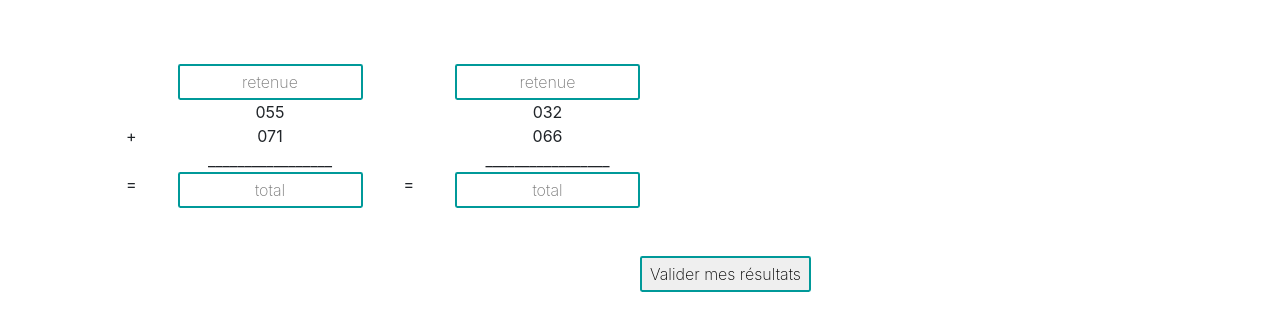
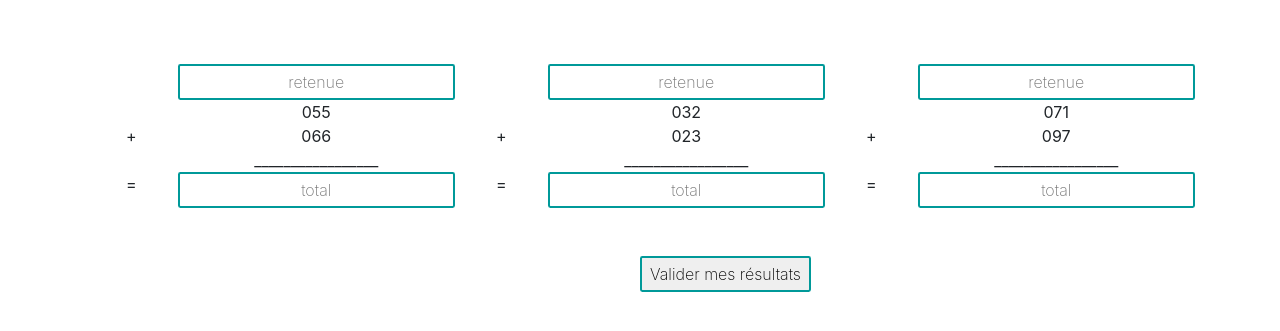
Before and after one commit to vcoquinot/jerevise, a PHP site: page /jerevise/addition_posee_deux_chiffres.php in a window 1280 px wide. Shown: the top 331 px of the page. Run offline with PHP 8.4, Linux system fonts and the light colour scheme.

Commit message:
3 operation layout

```diff
--- a/fonctions_maths.php
+++ b/fonctions_maths.php
@@ -12,54 +12,65 @@
 
     <form action="cible_addition_posee.php" method="post">
         <div class="container">
-          <div class = "col-lg-6">
+          <div class = "col-lg-12">
             <div class="row">
-              <div class="col-lg-2"></div>
-              <input class="col-lg-4" name="retenue"  type="text"  id="inputRetenue" placeholder="retenue">
+              <div class="col-lg-1"></div>
+              <input class="col-lg-3" name="retenue"  type="text"  id="inputRetenue" placeholder="retenue">
               </input>
-              <div class="col-lg-2"></div>
-              <input class="col-lg-4" name="retenue"  type="text"  id="inputRetenue" placeholder="retenue">
+              <div class="col-lg-1"></div>
+              <input class="col-lg-3" name="retenue"  type="text"  id="inputRetenue" placeholder="retenue">
+              </input>
+              <div class="col-lg-1"></div>
+              <input class="col-lg-3" name="retenue"  type="text"  id="inputRetenue" placeholder="retenue">
               </input>
             </div>
           </div>
         </div>
       <div class="container">
-        <div class = "col-lg-6">
+        <div class = "col-lg-12">
           <div class="row">
-            <div class="col-lg-2"></div>
-            <div class="col-lg-4"><?php $randCountFirstNumber = randCountNumberWithTwoFigures($a) ;?></div>
-            <div class="col-lg-2"></div>
-            <div class="col-lg-4"><?php $randCountFirstNumber= randCountNumberWithTwoFigures($a) ;?></div>
-            </div>
+            <div class="col-lg-1"></div>
+            <div class="col-lg-3"><?php $randCountFirstNumber = randCountNumberWithTwoFigures($a) ;?></div>
+            <div class="col-lg-1"></div>
+            <div class="col-lg-3"><?php $randCountFirstNumber= randCountNumberWithTwoFigures($a) ;?></div>
+            <div class="col-lg-1"></div>
+            <div class="col-lg-3"><?php $randCountFirstNumber= randCountNumberWithTwoFigures($a) ;?></div>
           </div>
         </div>
+      </div>
         <div class="container">
-        <div class = "col-lg-6">
+        <div class = "col-lg-12">
           <div class="row">
-            <div class="col-lg-2">+</div>
-            <div class="col-lg-4"><?php $randCountSecondtNumber = randCountNumberWithTwoFigures($a)  ;?></div>
-            <div class="col-lg-2"></div>
-            <div class="col-lg-4"><?php $randCountSecondNumber = randCountNumberWithTwoFigures($a)  ;?></div>
-            </div>
+            <div class="col-lg-1">+</div>
+            <div class="col-lg-3"><?php $randCountSecondtNumber = randCountNumberWithTwoFigures($a)  ;?></div>
+            <div class="col-lg-1">+</div>
+            <div class="col-lg-3"><?php $randCountSecondNumber = randCountNumberWithTwoFigures($a)  ;?></div>
+            <div class="col-lg-1">+</div>
+            <div class="col-lg-3"><?php $randCountSecondNumber = randCountNumberWithTwoFigures($a)  ;?></div>
           </div>
         </div>
+      </div>
         <div class="container">
-        <div class = "col-lg-6">
+        <div class = "col-lg-12">
           <div class="row">
-            <div class="col-lg-2"></div>
-            <div class="col-lg-4">_________________</div>
-            <div class="col-lg-2"></div>
-            <div class="col-lg-4">_________________</div>
-            </div>
+            <div class="col-lg-1"></div>
+            <div class="col-lg-3">_________________</div>
+            <div class="col-lg-1"></div>
+            <div class="col-lg-3">_________________</div>
+            <div class="col-lg-1"></div>
+            <div class="col-lg-3">_________________</div>
           </div>
         </div>
+        </div>
         <div class="container">
-        <div class = "col-lg-6">
+        <div class = "col-lg-12">
           <div class="row">
-            <div class="col-lg-2">=</div>
-            <input class="col-lg-4" name="sommeUne"  type="text"  id="inputSomme" placeholder="total"></input>
-            <div class="col-lg-2">=</div>
-            <input class="col-lg-4" name="sommeUne"  type="text"  id="inputSomme" placeholder="total"></input>
+            <div class="col-lg-1">=</div>
+            <input class="col-lg-3" name="sommeUne"  type="text"  id="inputSomme" placeholder="total"></input>
+            <div class="col-lg-1">=</div>
+            <input class="col-lg-3" name="sommeUne"  type="text"  id="inputSomme" placeholder="total"></input>
+            <div class="col-lg-1">=</div>
+            <input class="col-lg-3" name="sommeUne"  type="text"  id="inputSomme" placeholder="total"></input>
           </div>
         </div>
       </div>
```
